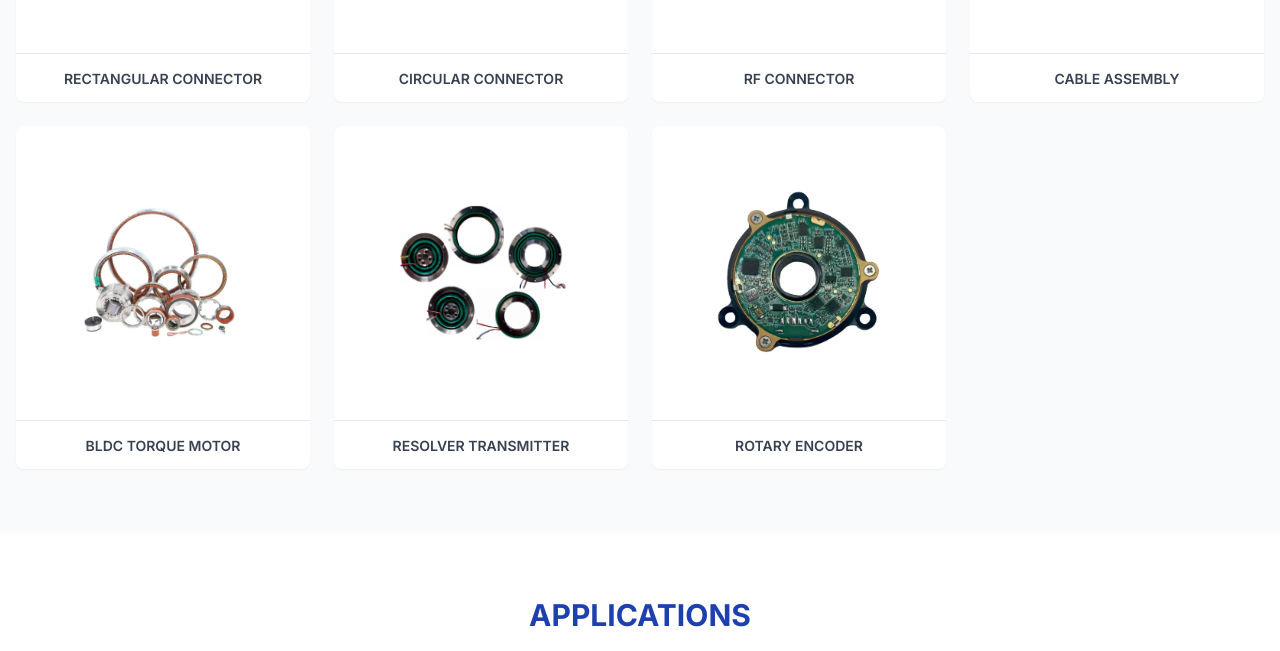
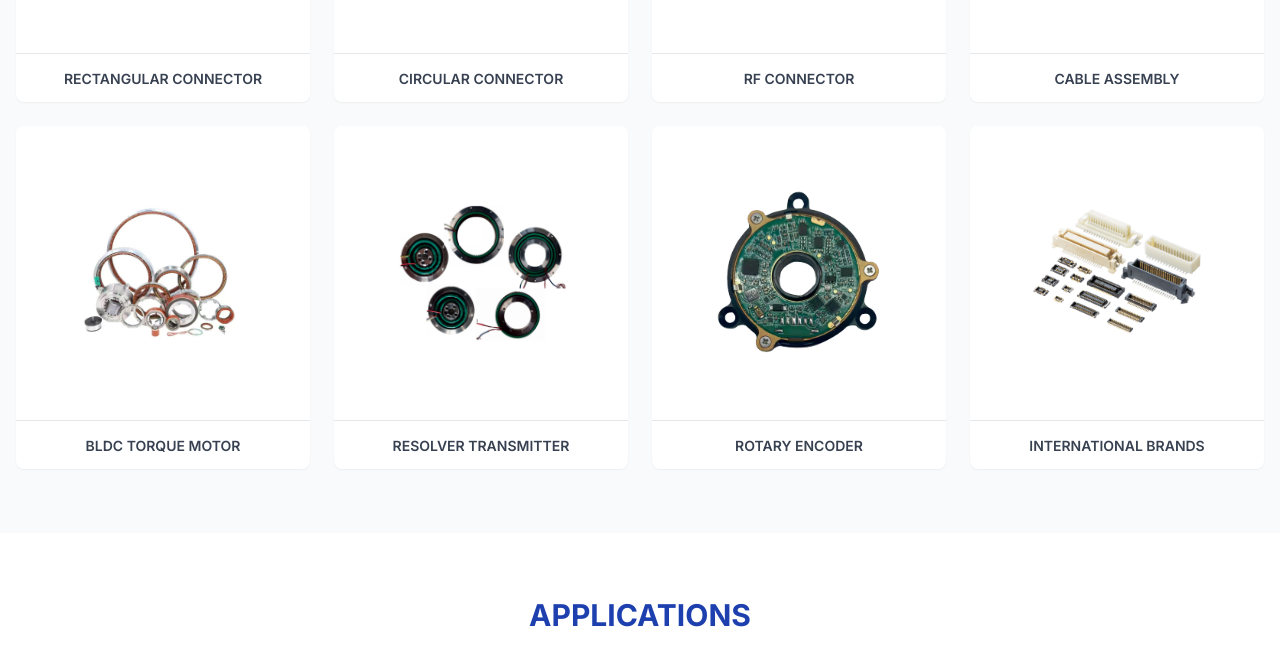
Before and after one commit to colinwang-wang/qiyang, an Astro site: page / in a window 1280 px wide. Shown: the part 900-1551 px from the top of the page. Built offline with nearby package versions, Linux system fonts and the light colour scheme; Astro itself is replaced by a stand-in of ours.

Commit message:
feat: add INTERNATIONAL BRANDS to homepage product display

```diff
--- a/src/components/sections/ProductDisplay.astro
+++ b/src/components/sections/ProductDisplay.astro
@@ -9,6 +9,7 @@ const products = [
   { name: 'BLDC TORQUE MOTOR', image: url('/images/products/bldc-torque-motor.jpg'), href: url('/products/bldc-torque-motor') },
   { name: 'RESOLVER TRANSMITTER', image: url('/images/products/resolver-transmitter.png'), href: url('/products/resolver-transmitter') },
   { name: 'ROTARY ENCODER', image: url('/images/products/rotary-encoder.png'), href: url('/products/rotary-encoder') },
+  { name: 'INTERNATIONAL BRANDS', image: url('/images/products/board-to-board-connector.png'), href: url('/products/international-brands') },
 ];
 ---
 
```
Also changed, not shown: public/images/products/board-to-board-connector.png (added).
